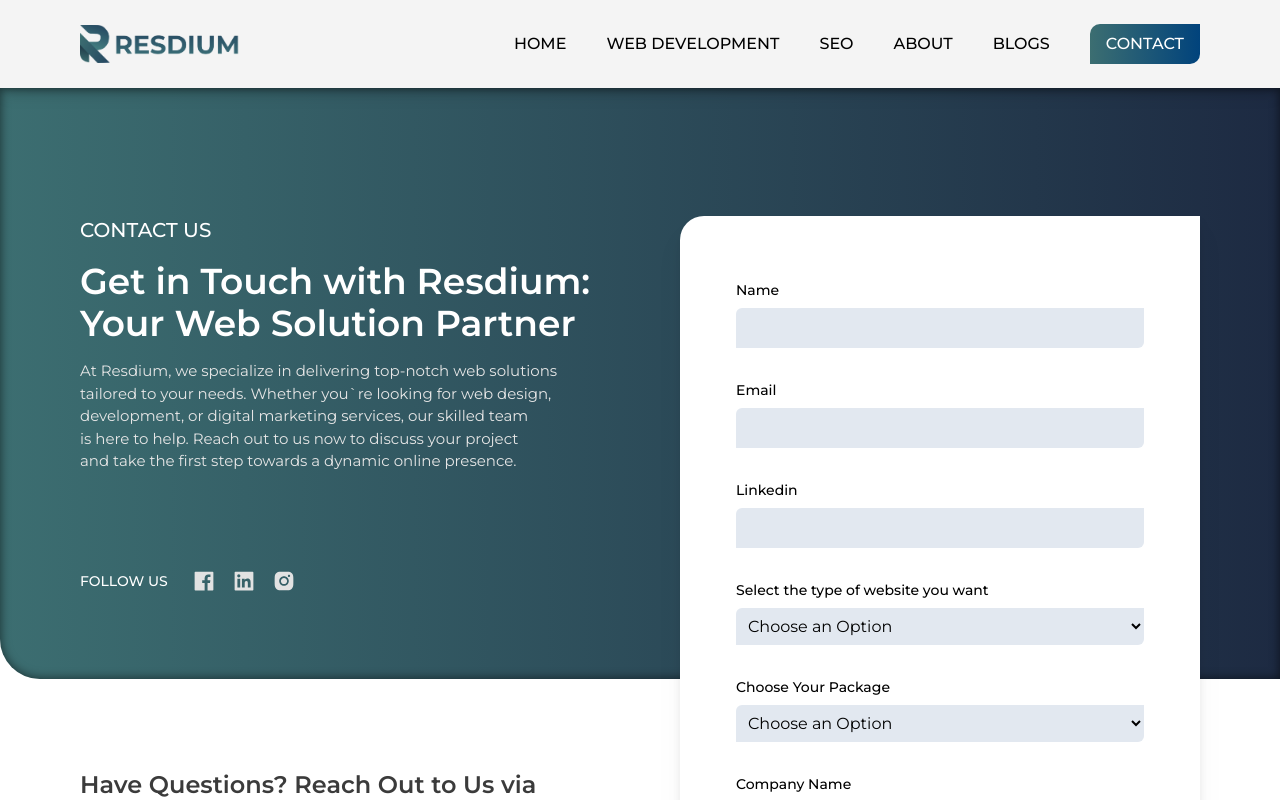
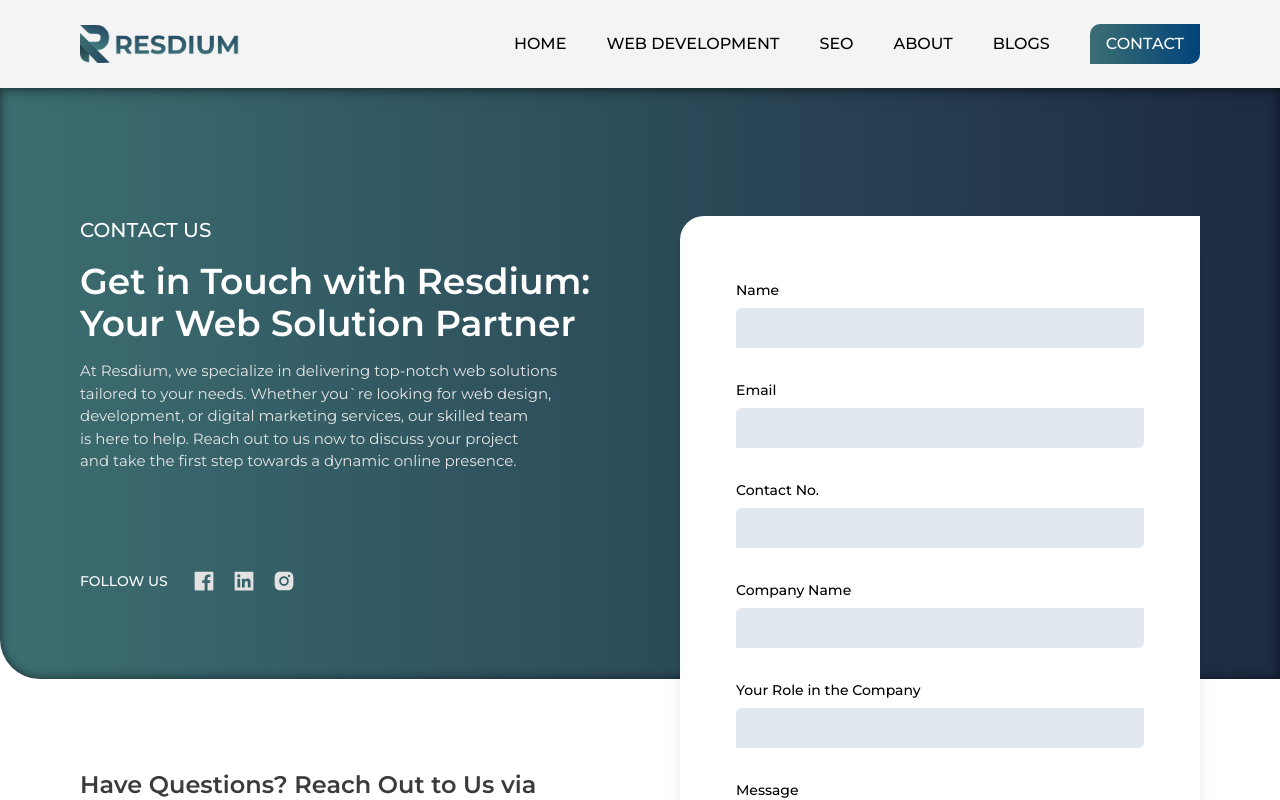
Before and after one commit to itsmiraz/resdium-client-web-design, a Next.js app: page /contactUs in a window 1280 px wide. Shown: the top 800 px of the page. Built offline with nearby package versions, Linux system fonts and the light colour scheme.

Commit message:
new  changes

```diff
--- a/src/Components/SeoPage/SeoHero.jsx
+++ b/src/Components/SeoPage/SeoHero.jsx
@@ -2,6 +2,7 @@
 import React from 'react';
 import { MAINBTN } from '../Modules/Buttons/Buttons';
 import Image from 'next/image';
+import Link from 'next/link';
 
 const SeoHero = () => {
     return (
@@ -15,7 +16,12 @@ const SeoHero = () => {
             <p className='section-desc text-center pb-6 text-primary-1'>
                 Embark on a journey to digital prominence with Resdium Digital's cutting-edge SEO solutions. We don't just <br className='md:block hidden' /> optimize  websites; we craft digital success stories. Elevate your online presence, outrank competitors, and  <br className='md:block hidden' /> seize new opportunities. Your journey to SEO excellence starts here.
             </p>
-            <MAINBTN title={'GET STARTED'} />
+            <div>
+                <Link href={'#pricing'}>
+
+                    <MAINBTN title={'GET STARTED'} />
+                </Link>
+            </div>
             <Image src={"https://res.cloudinary.com/djnlyzsmv/image/upload/v1700547478/resdium-assets/Service%20Page/seo-hero-resdium-digital-min_vkvy8z.webp"} alt='seo-hero-resdium' width={944} height={531} className='mt-6  hidden md:block ' />
         </div>
     );
--- a/src/Components/SeoPage/SeoPricing.jsx
+++ b/src/Components/SeoPage/SeoPricing.jsx
@@ -1,12 +1,18 @@
+"use client"
+
+
 import { SeoPricingConst } from '@/Constants/ServicePage/Seo';
 import React, { useState } from 'react';
 import Check from '../Shared/Icons/Check';
+import Link from 'next/link';
+import { AiOutlineCloseCircle } from 'react-icons/ai';
 
 const SeoPricing = () => {
     const [MonthlyPricing, setMonthlyPricing] = useState(true);
 
+
     return (
-        <div className='w-full px-6 lg:px-20 py-20 '>
+        <div id='pricing' className='w-full px-6 lg:px-20 pt-32  pb-20 '>
             <div className='text-center'>
 
                 <span className='px-4 py-2 font-semibold  bg-[#DCFCE7] text-[#3C6E71]'>PRICING</span>
@@ -29,6 +35,10 @@ const SeoPricing = () => {
                     }
                 </div>
             </div>
+
+
+
+
         </div>
     );
 };
@@ -37,7 +47,7 @@ export default SeoPricing;
 
 
 
-const PricingCard = ({ data, i, MonthlyPricing }) => {
+const PricingCard = ({ data, i, MonthlyPricing, }) => {
 
     return <div>
         <h3 className='h3-semibold text-head-text'>{data.title}</h3>
@@ -47,9 +57,11 @@ const PricingCard = ({ data, i, MonthlyPricing }) => {
             <h2 className='text-[48px] text-[#2A3342] font-bold pl-6'> {MonthlyPricing ? data.monthlyPricing : data.annualPricing} </h2>
             <p className='text-xl text-gray-600 font-medium'>/ {MonthlyPricing ? "Per Month" : "Annually"} </p>
         </div>
-        <button className='text-white w-full bg-primary-2 py-4 font-semibold text-lg rounded-ee-[8px] rounded-ss-[8px] '>
-            Get Started Now
-        </button>
+        <Link href={'/contactUs'}>
+            <button className='text-white w-full bg-primary-2 py-4 font-semibold text-lg rounded-ee-[8px] rounded-ss-[8px] '>
+                Get Started Now
+            </button>
+        </Link>
         <ul className='py-6'>
             {
                 data.highlights.map((feature, i) => <li className='flex gap-x-2 text-start font-medium text-lg py-2' key={i}>
--- a/src/Components/Shared/Header/Header.jsx
+++ b/src/Components/Shared/Header/Header.jsx
@@ -27,7 +27,7 @@ const Header = () => {
                         </Link>
                     </li>
                     <li>
-                        <Link onClick={() => setOpen(!open)} href={'/service'}>
+                        <Link onClick={() => setOpen(!open)} href={'/service/web-development'}>
 
                             <p className='cursor-pointer uppercase'>Web Development</p>
                         </Link>
--- a/src/pages/contactUs/index.js
+++ b/src/pages/contactUs/index.js
@@ -12,9 +12,7 @@ import {
 import { Balancer } from "react-wrap-balancer";
 
 const ContactUs = () => {
-  const [Service, setService] = useState("");
-  const [Package, setPackage] = useState("");
-const [loading, setloading] = useState(false);
+  const [loading, setloading] = useState(false);
 
   const handleForm = e => {
     e.preventDefault();
@@ -22,28 +20,26 @@ const [loading, setloading] = useState(false);
     const form = e.target;
     const name = form.name.value;
     const Email = form.email.value;
-    const linkedin = form.linkedin.value;
+    const conatactNo = form.contactNo.value;
     const companyName = form.company.value;
+    const role = form.role.value;
     const message = form.message.value;
 
     const formData = {
       name,
       Email,
-      linkedin,
       companyName,
-      Service,
-      Package,
+      role,
+      conatactNo,
       message,
     };
-    setloading(true)
-    sendEmail(formData)
-    console.log(formData);
-    form.reset()
-    setService('')
+    setloading(true);
+    sendEmail(formData);
+    form.reset();
   };
 
   // Send the email
-  const sendEmail = ( formData ) => {
+  const sendEmail = formData => {
     emailjs
       .send(
         "service_okq3dcd",
@@ -54,7 +50,9 @@ const [loading, setloading] = useState(false);
       .then(response => {
         console.log("Email sent successfully!", response.text);
         // Perform any desired actions upon successful email sending
-        toast.success("We got your Email we will get back to you as soon as possible")
+        toast.success(
+          "We got your Email we will get back to you as soon as possible"
+        );
         setloading(false);
       })
       .catch(error => {
@@ -75,7 +73,6 @@ const [loading, setloading] = useState(false);
           content="Get in touch with Resdium, a web solutions agency, for all your web-related needs. Contact us for web design, development, and other digital solutions."
         ></meta>
         <link rel="canonical" href="https://resdium.live/contactUs" />
-
       </Head>
 
       <div className="absolute inner-shadow z-10 top-0 left-0 h-[591px] w-full bg-gradient-to-l from-[#1d2a42] to-[#3C6E71]  md:rounded-bl-[40px]"></div>
@@ -178,72 +175,17 @@ const [loading, setloading] = useState(false);
                 className="w-full focus:outline-[#2e688f] bg-slate-200 p-2 rounded-ss-md rounded-ee-md"
               />
             </div>
-            {/* Linkedin */}
+            {/* Contact No */}
             <div>
               <label htmlFor="" className="block text-sm font-medium py-2 ">
-                Linkedin
+                Contact No.
               </label>
               <input
                 required
                 type="text"
-                name="linkedin"
+                name="contactNo"
                 className="w-full focus:outline-[#2e688f] bg-slate-200 p-2 rounded-ss-md rounded-ee-md"
               />
-            </div>
-
-            {/* Type */}
-            <div>
-              <label htmlFor="" className="block text-sm font-medium py-2 ">
-                Select the type of website you want
-              </label>
-              <select
-                value={Package}
-                required
-                onChange={e => setPackage(e.target.value)}
-                className="w-full focus:outline-[#2e688f] bg-slate-200 p-2 rounded-ss-md rounded-ee-md"
-                name=""
-                id=""
-              >
-                <option disabled value="">
-                  Choose an Option
-                </option>
-                <option value="Real Estate Company Website">
-                  Real Estate Company Website
-                </option>
-                <option value="E-commerce Web Site">E-commerce Web Site</option>
-                <option value="Blog Web Site">Blog Web Site</option>
-                <option value="Portfolio Web Site">Portfolio Web Site</option>
-                <option value="Landing Page Web Site">
-                  Landing Page Web Site
-                </option>
-                <option value="News Portal">News Portal Web Site</option>
-                <option value="Other">Other</option>
-              </select>
-            </div>
-            {/* Type */}
-            <div>
-              <label htmlFor="" className="block text-sm font-medium py-2 ">
-              Choose Your Package
-              </label>
-              <select
-                value={Service}
-                required
-                onChange={e => setService(e.target.value)}
-                className="w-full focus:outline-[#2e688f] bg-slate-200 p-2 rounded-ss-md rounded-ee-md"
-                name=""
-                id=""
-              >
-                <option disabled value="">
-                  Choose an Option
-                </option>
-                <option value="Bronze">
-                Bronze
-                </option>
-                <option value="Silver">Silver</option>
-                <option value="Premium">Premium</option>
-                <option value="Custom">Custom (Recommended)</option>
-
-              </select>
             </div>
 
             {/* Company Name */}
@@ -255,6 +197,18 @@ const [loading, setloading] = useState(false);
                 type="text"
                 required
                 name="company"
+                className="w-full focus:outline-[#2e688f] bg-slate-200 p-2 rounded-ss-md rounded-ee-md"
+              />
+            </div>
+            {/* Company Name */}
+            <div>
+              <label htmlFor="" className="block text-sm font-medium py-2 ">
+                Your Role in the Company
+              </label>
+              <input
+                type="text"
+                required
+                name="role"
                 className="w-full focus:outline-[#2e688f] bg-slate-200 p-2 rounded-ss-md rounded-ee-md"
               />
             </div>
@@ -272,7 +226,7 @@ const [loading, setloading] = useState(false);
               />
             </div>
             <button className="teal-green-to-deep-blue-gradient w-full  text-white  px-4 py-3 font-medium  rounded-corners-sm">
-           { loading?  "Loading":" SUBMIT"}
+              {loading ? "Loading" : " SUBMIT"}
             </button>
           </form>
         </div>
--- a/src/pages/service/search-engine-optimisation/index.js
+++ b/src/pages/service/search-engine-optimisation/index.js
@@ -1,7 +1,7 @@
 import HowitWorksSeo from "@/Components/SeoPage/HowitWorksSeo";
 import SeoCTA from "@/Components/SeoPage/SeoCTA";
 import SeoHero from "@/Components/SeoPage/SeoHero";
-import SeoPricing from "@/Components/SeoPage/SeoPricing";
+import SeoPricing, { GetStartedForm } from "@/Components/SeoPage/SeoPricing";
 import WhyChooseUsSeo from "@/Components/SeoPage/WhyChooseUsSeo";
 import Head from "next/head";
 import React from "react";
--- a/src/pages/service/index.js
+++ b/src/pages/service/web-development/index.js
@@ -10,9 +10,7 @@ const Service = () => {
   return (
     <section>
       <Head>
-        <title>
-          Services | Resdium Digital
-        </title>
+        <title>Services | Resdium Digital</title>
         <meta
           name="description"
           content="Elevate your online presence with Resdium's professional web development services. Our custom solutions deliver seamless user experiences and innovative digital transformations for lasting impact."
@@ -30,8 +28,14 @@ const Service = () => {
           property="og:image"
           content="https://res.cloudinary.com/djnlyzsmv/image/upload/v1693558278/resdium-assets/Residum_p4cu5m.png"
         />
-        <meta property="og:url" content="https://resdium.live/service" />
-        <link rel="canonical" href="https://resdium.live/service" />
+        <meta
+          property="og:url"
+          content="https://resdium.live/service/web-development"
+        />
+        <link
+          rel="canonical"
+          href="https://resdium.live/service/web-development"
+        />
 
         <meta property="og:type" content="website" />
       </Head>
```
Also changed, not shown: src/pages/service/web-development/landscaping/index.js (renamed from src/pages/service/web-design/lanscaping/index.js).
